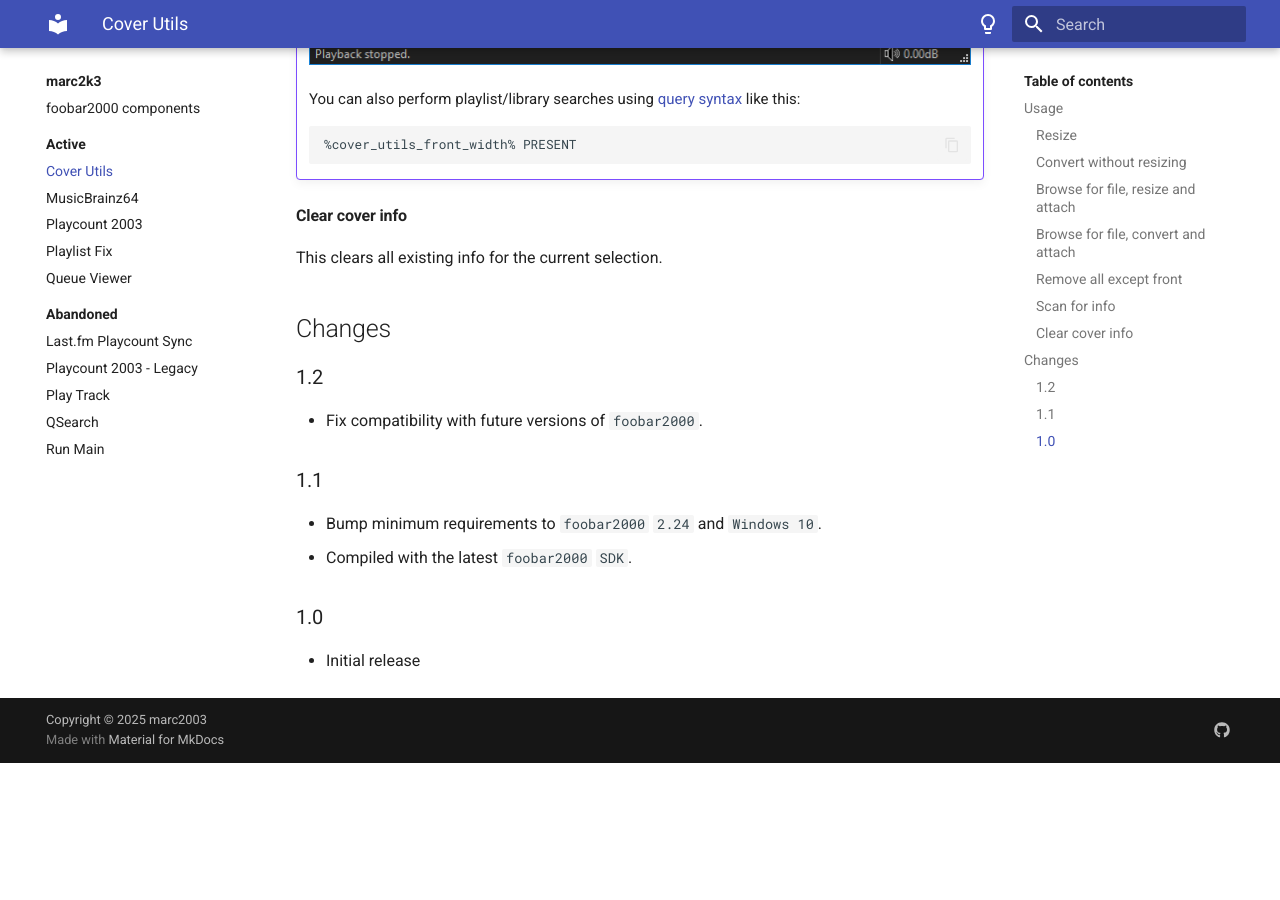
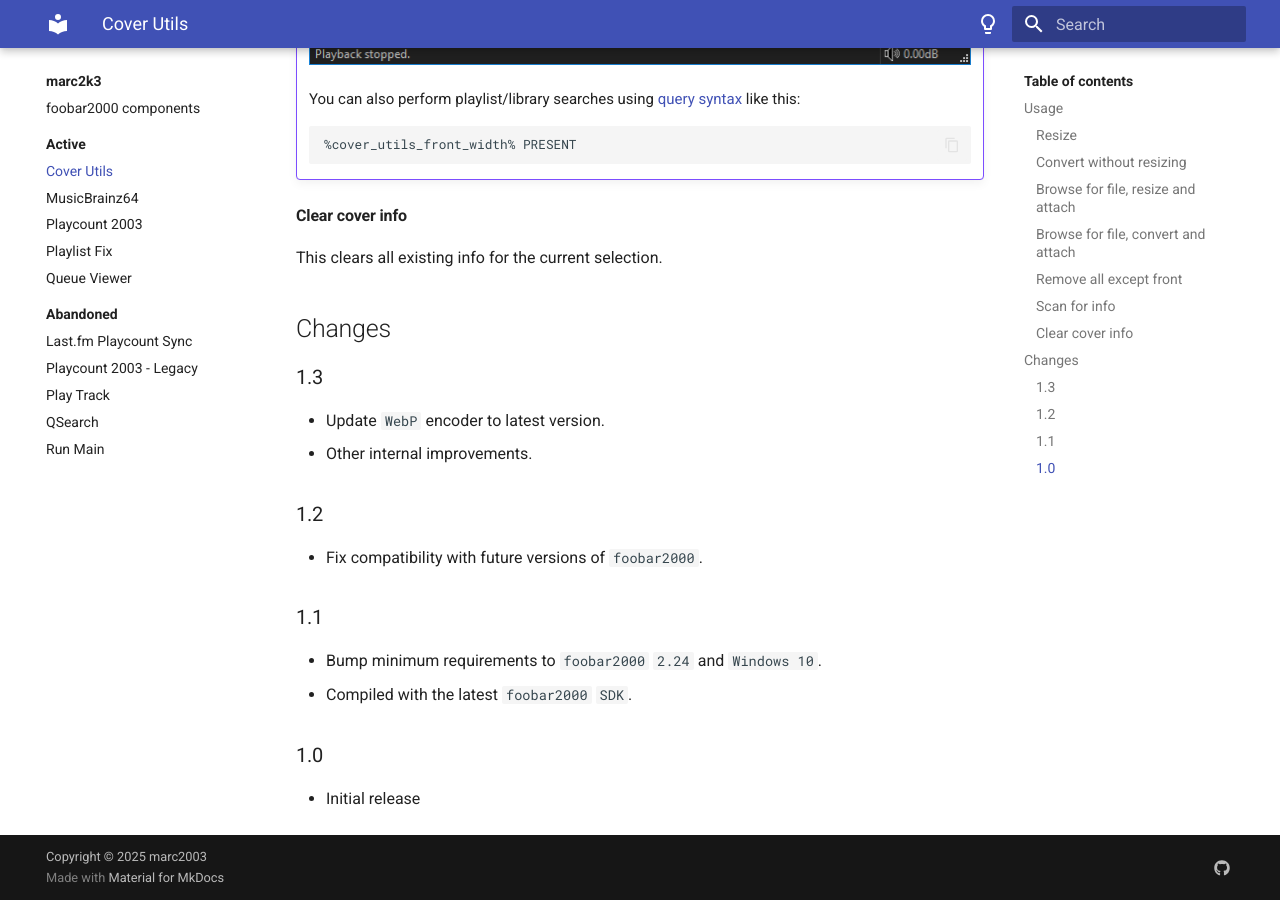
Before and after one commit to marc2k3/marc2k3.github.io, an MkDocs documentation site: the page built from docs/component/cover-utils.md, in a window 1280 px wide and 900 px high, scrolled down 2404 px. Built offline with MkDocs 1.6.1 and Material for MkDocs 9.7.7, drawn with Linux system fonts in a browser that asks for light colours; before the commit the page ends 3167 px from its top, so only the background shows below that.

Commit message:
Cover Utils 1.3

```diff
--- a/docs/component/cover-utils.md
+++ b/docs/component/cover-utils.md
@@ -89,6 +89,10 @@
 
 ## Changes
 
+### 1.3
+- Update `WebP` encoder to latest version.
+- Other internal improvements.
+
 ### 1.2
 - Fix compatibility with future versions of `foobar2000`.
 
```
Also changed, not shown: docs/index.md (+1 -1 lines).
